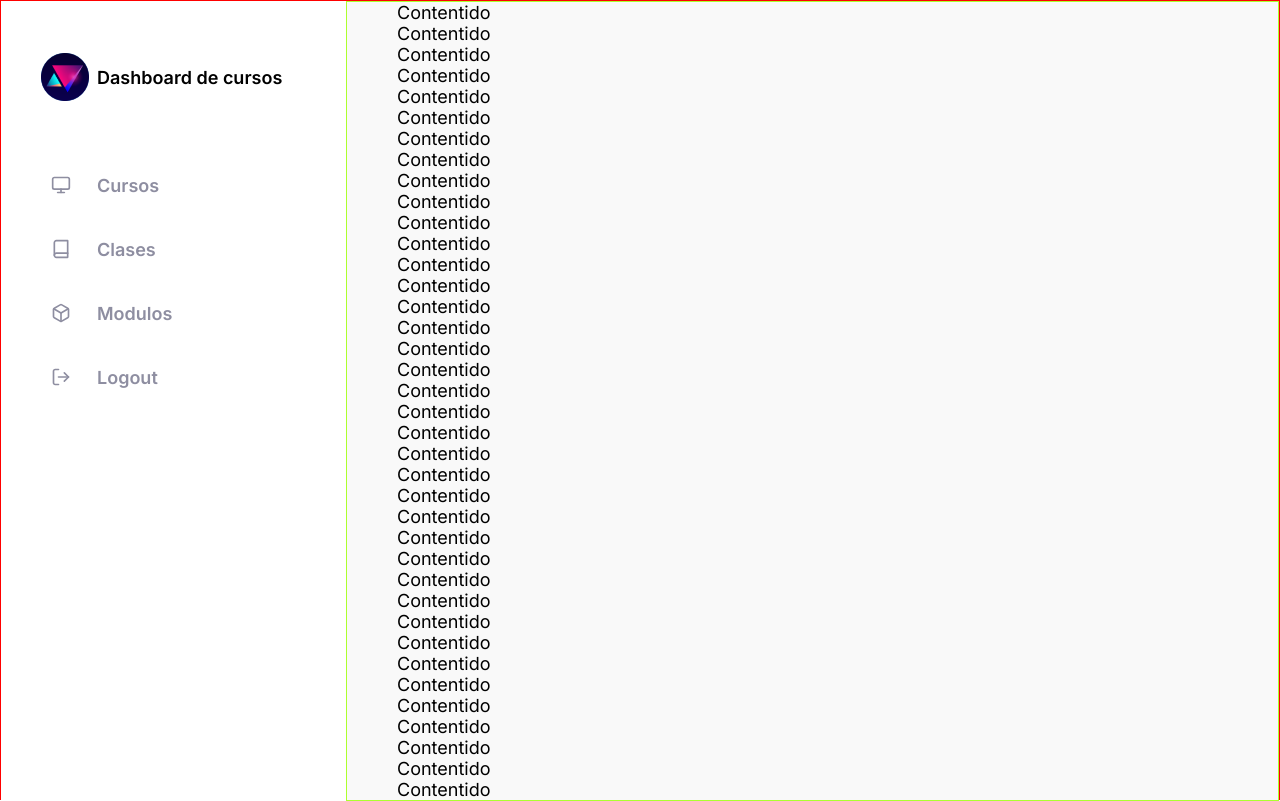
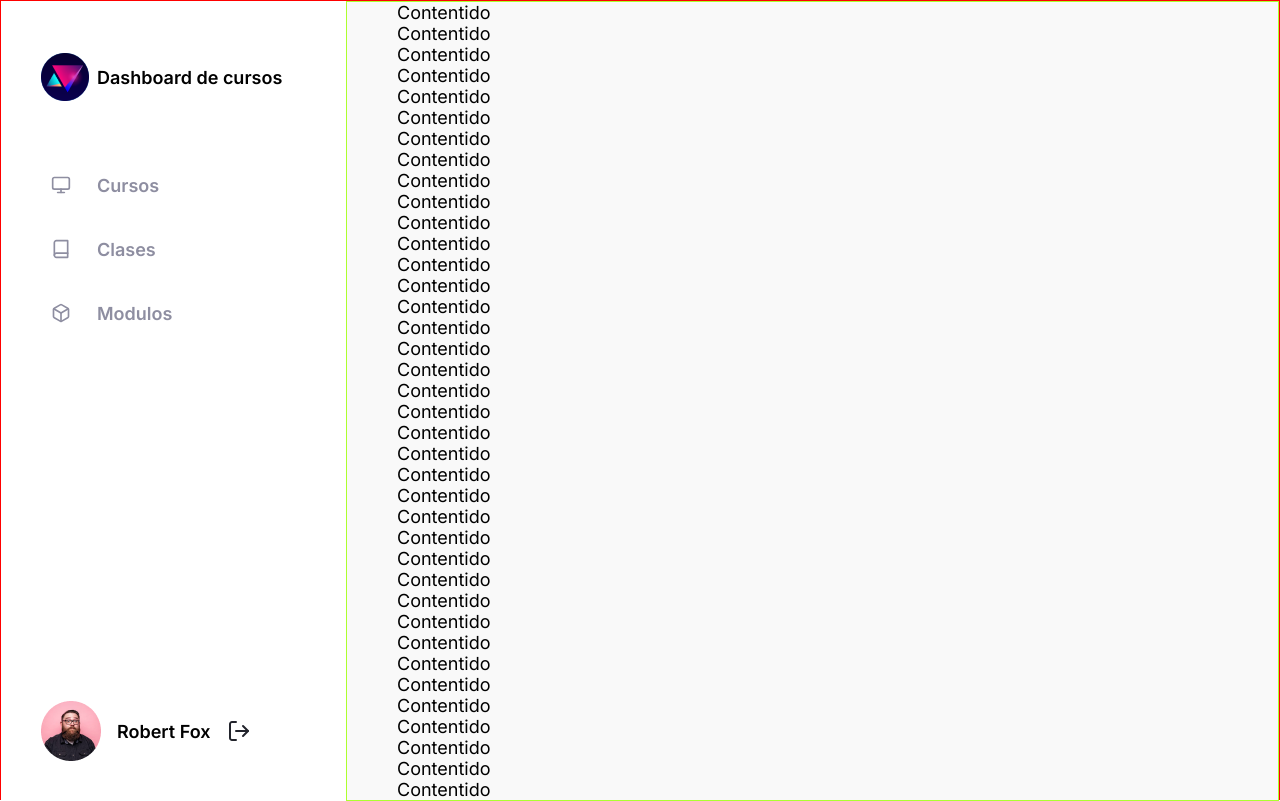
Before and after one commit to edgon85/dashboard-courses, a React (Vite) app: page / in a window 1280 px wide. Built offline with nearby package versions, Linux system fonts and the light colour scheme.

Commit message:
sidebar implementado

```diff
--- a/src/assets/css/components/sidebar/header-sidebar.css
+++ b/src/assets/css/components/sidebar/header-sidebar.css
@@ -1,4 +1,5 @@
 .header-sidebar {
+  grid-area: header;
   display: flex;
   flex-direction: row;
   gap: 0.5rem;
--- /dev/null
+++ b/src/assets/css/components/sidebar/logout-item.css
@@ -0,0 +1,25 @@
+.logout-item {
+    grid-area: footer;
+  display: flex;
+  flex-direction: row;
+  align-items: center;
+  gap: 1rem;
+  padding-inline-start: 2.5rem;
+  padding-block-end: 2.5rem;
+  cursor: pointer;
+  background-color: var(--white);
+}
+
+.logout-item .logout-avatar {
+  block-size: 3.75rem;
+  inline-size: 3.75rem;
+}
+
+.logout-item .logout-avatar img {
+  inline-size: 100%;
+  vertical-align: middle;
+}
+
+.logout-item {
+  font: var(--text1semibold);
+}
--- /dev/null
+++ b/src/assets/css/components/sidebar/sidebar-list-item.css
@@ -0,0 +1,4 @@
+.list-item {
+    grid-area: listItem;
+    overflow-y: scroll;
+}
--- a/src/assets/css/components/sidebar/sidebar.css
+++ b/src/assets/css/components/sidebar/sidebar.css
@@ -1,12 +1,23 @@
 @import './header-sidebar.css';
+@import './sidebar-list-item.css';
 @import './sidebar-item.css';
+@import './logout-item.css';
 
 .sidebar {
   overflow-y: auto;
   grid-area: sidebar;
   background-color: var(--white);
+  /* position: relative; */
 }
 
 .sidebar-content {
-  /* border: 1px solid slateblue; */
+  block-size: 100%;
+  display: grid;
+  grid-template-columns: auto;
+  grid-template-rows: auto 1fr auto;
+
+  grid-template-areas:
+    'header'
+    'listItem'
+    'footer';
 }
--- /dev/null
+++ b/src/components/sidebar/LogoutItem.tsx
@@ -0,0 +1,14 @@
+import { Icon } from '../ui';
+import userImage from '../../assets/images/user.png';
+
+export const LogoutItem = () => {
+  return (
+    <div className="logout-item">
+      <div className="logout-avatar">
+        <img src={userImage} alt="User avatar" />
+      </div>
+      <span className="logout_title">Robert Fox</span>
+      <Icon name="logout" color="var(--black)" size="24" />
+    </div>
+  );
+};
--- a/src/components/sidebar/index.ts
+++ b/src/components/sidebar/index.ts
@@ -1,2 +1,3 @@
+export * from './LogoutItem';
 export * from './SidebarHeader';
 export * from './SidebarItem';
--- a/src/pages/DashboardPage.tsx
+++ b/src/pages/DashboardPage.tsx
@@ -1,4 +1,4 @@
-import { SidebarHeader, SidebarItem } from '../components';
+import { LogoutItem, SidebarHeader, SidebarItem } from '../components';
 
 export const DashboardPage = () => {
   return (
@@ -8,10 +8,12 @@ export const DashboardPage = () => {
           <div className="sidebar">
             <div className="sidebar-content">
               <SidebarHeader />
-              <SidebarItem iconName="monitor" title={'Cursos'} />
-              <SidebarItem iconName="book" title="Clases" />
-              <SidebarItem iconName="box" title="Modulos" />
-              <SidebarItem iconName="logout" title="Logout" />
+              <div className="list-item">
+                <SidebarItem iconName="monitor" title={'Cursos'} />
+                <SidebarItem iconName="book" title="Clases" />
+                <SidebarItem iconName="box" title="Modulos" />
+              </div>
+              <LogoutItem />
             </div>
           </div>
           <main className="main">
```
Also changed, not shown: src/assets/images/user.png (added).
